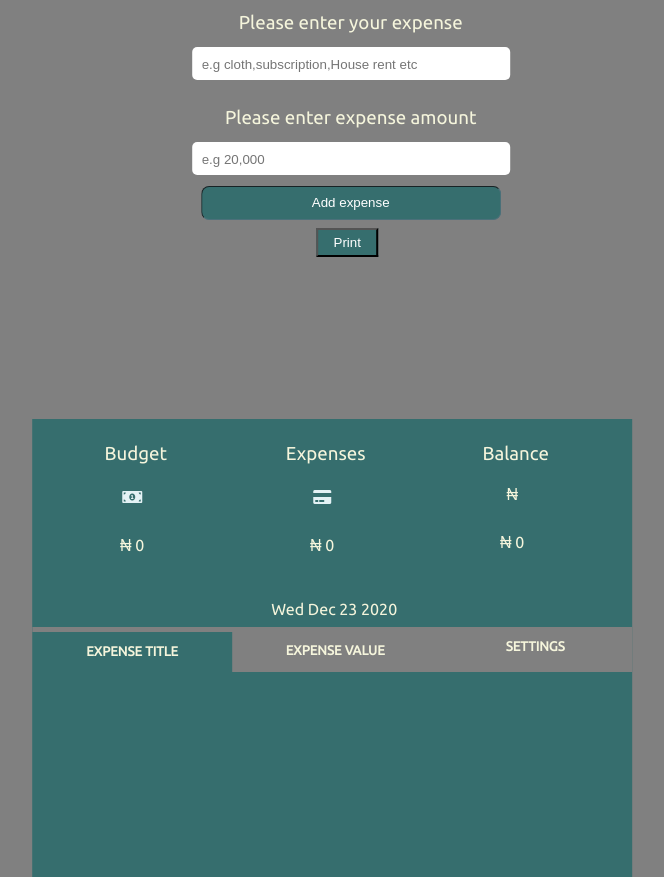
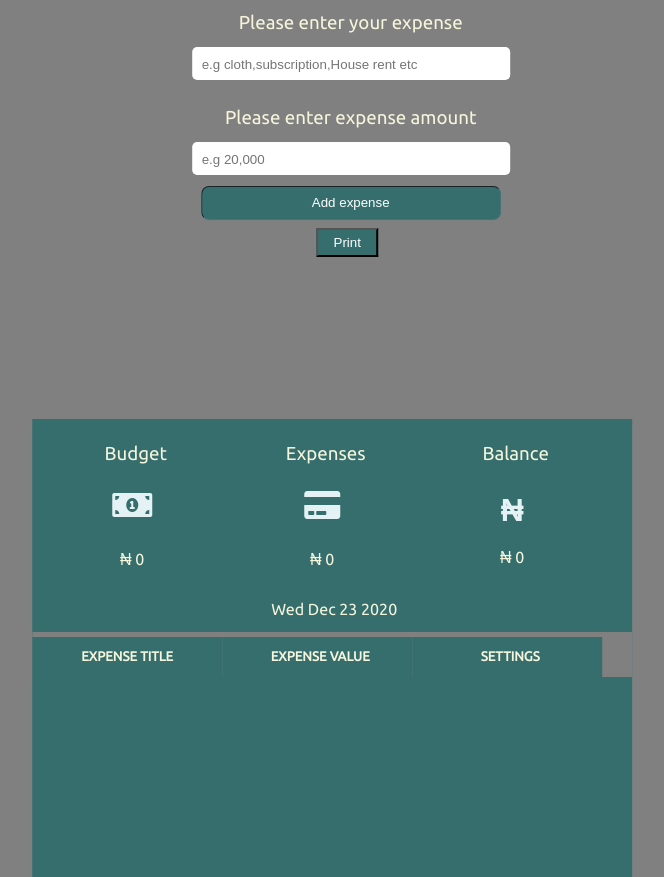
Before and after one commit to Mayor09/budgetApp, a plain HTML site: page index.html in a window 1280 px wide. Shown: the part 356-1233 px from the top of the page, without its empty margins (19-683 px from the left). Drawn offline with Linux system fonts and the light colour scheme.

Commit message:
Update BudgetApp.css

```diff
--- a/BudgetApp.css
+++ b/BudgetApp.css
@@ -42,7 +42,6 @@ body{
 		background-color: rgb(54, 110, 110);
 		color: #fff;
 		padding: 5px 15px;
-
 		cursor: pointer;
 		}
 
@@ -92,6 +91,7 @@ body{
 		margin-top: 8px;
 		font-weight: normal;
 	}
+
 	.overview{
 		float: left;
 	}
@@ -113,7 +113,7 @@ body{
 		float: left;
 		width: 100%;
 		text-align: center;
-		margin-top: 8px;
+		margin-top: 13px;
 	}
 	label{top: 10px; margin-left: 4px; position: relative; color: beige;}
 
@@ -122,22 +122,33 @@ body{
 	.showBlack{background-color: #000;}
 .list-item1{
   background-color: rgb(54, 110, 110);
-  width: 200px;
+  width: 190px;
   float: left;
   margin-top: 5px;
 }
 
 .list-item{
+  background-color: rgb(54, 110, 110);
+  width: 190px;
+  float: left;
+  margin-top:5px;
+}
+.expense-icons{
+	background-color: rgb(54, 110, 110);
+	width: 190px;
+	float: left;
+	margin-top:5px;
+  }
 
-  width: 200px;
-  float: left;
-  margin-top:4px;
-}
-.fa-dollar-sign, .fa-credit-card, .fa-money-bill-alt{
+aside, .fa-credit-card, .fa-money-bill-alt{
 	margin-top: 15px;
 }
 
-
+#font{
+	font-size: 2rem;
+	color: rgb(228, 242, 245);
+	font-weight: bold;
+}
 
 
 .fa-twitter{
@@ -178,7 +189,7 @@ body{
 	h3{margin-left: -4px; color: rgba(0,0,0,0.8);}
 	.text-capitalize{margin-left: 4px; font-size: 18px; color: rgba(0,0,0,0.8);}
 	.overview{margin-top: 0; width: 100%;}
-	.overview .fas{font-size: 25px;}
+	.overview .fas,#font{font-size: 25px;}
 	.delete-icon, .edit-icon{font-size: 15px;}
-	.list-item1,.list-item{width: 100%; color: rgba(0,0,0,0.8);}
+	.list-item1,.list-item, .expense-icons{width: 33%; color: rgba(0,0,0,0.8);}
 }
```
